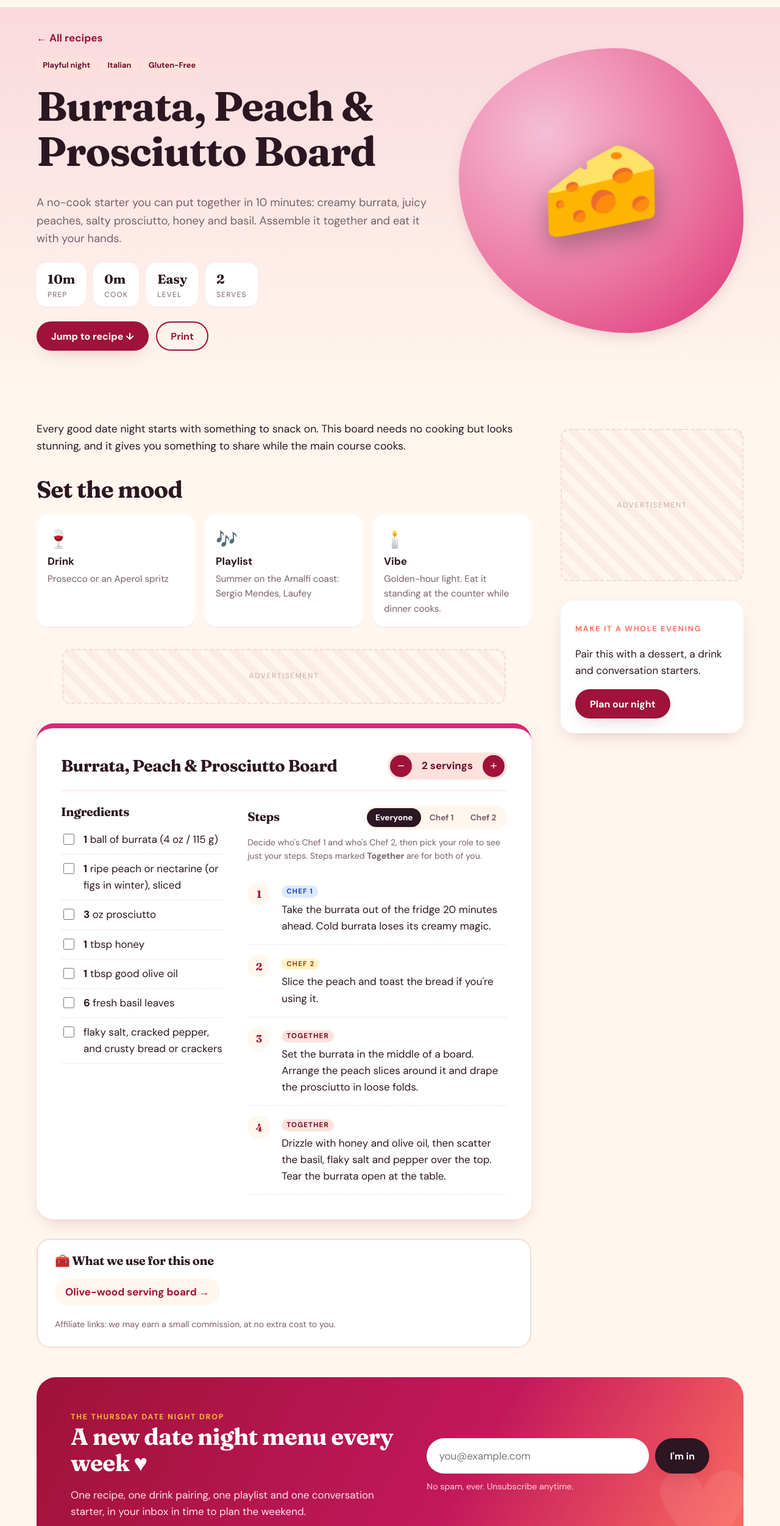
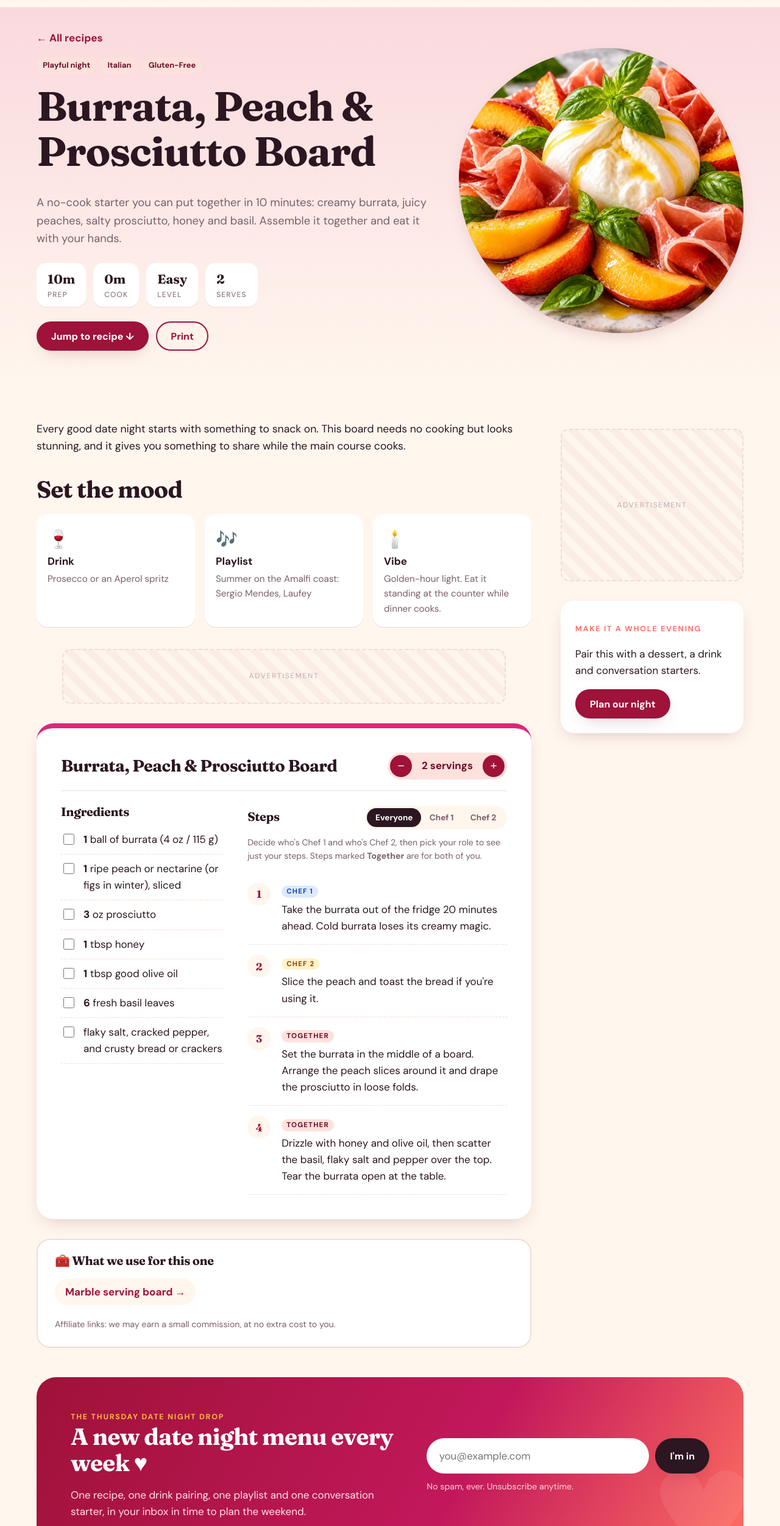
Before and after one commit to robertjc83/table-for-two, an Astro site: page /recipes/burrata-peach-prosciutto-board in a window 1280 px wide. Shown: the part 56-2558 px from the top of the page at 61% size. Built offline with nearby package versions, Linux system fonts and the light colour scheme; Astro itself is replaced by a stand-in of ours.

Commit message:
Add burrata board photo (all 12 recipes now have photos)
Co-Authored-By: Claude Opus 5.5 <noreply@anthropic.com>
Claude-Session: https://claude.ai/code/session_018D2GCyHVdFAbj4DDKmWaoo

```diff
--- a/src/content/recipes/burrata-peach-prosciutto-board.md
+++ b/src/content/recipes/burrata-peach-prosciutto-board.md
@@ -1,6 +1,8 @@
 ---
 title: "Burrata, Peach & Prosciutto Board"
 description: "A no-cook starter you can put together in 10 minutes: creamy burrata, juicy peaches, salty prosciutto, honey and basil. Assemble it together and eat it with your hands."
+image: ./images/burrata-peach-prosciutto.jpg
+imageAlt: "Whole burrata drizzled with olive oil and honey on a marble board, surrounded by peach slices, folded prosciutto and fresh basil"
 emoji: "🧀"
 color: "#db2777"
 vibe: Playful
@@ -30,7 +32,7 @@ pairing:
   playlist: "Summer on the Amalfi coast: Sergio Mendes, Laufey"
   mood: "Golden-hour light. Eat it standing at the counter while dinner cooks."
 gear:
-  - { name: "Olive-wood serving board", url: "#affiliate-link" }
+  - { name: "Marble serving board", url: "#affiliate-link" }
 ---
 
 Every good date night starts with something to snack on. This board needs no cooking but looks stunning, and it gives you something to share while the main course cooks.
```
Also changed, not shown: src/content/recipes/images/burrata-peach-prosciutto.jpg (added).
